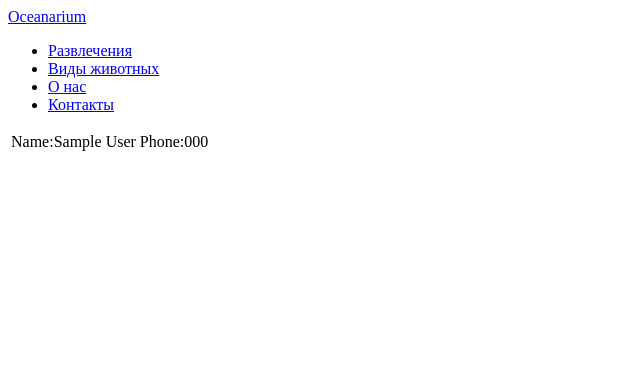
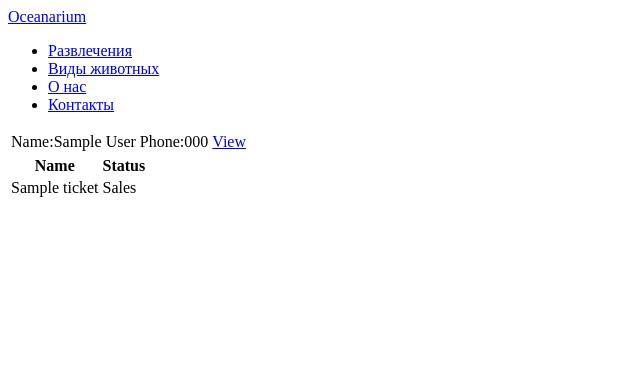
Before and after one commit to fallprojects/ErjanProject, a Django app: page / in a window 1280 px wide. Shown: the top 374 px of the page, without its empty margins (0-640 px from the left). Run offline with Django 3.2, Linux system fonts and the light colour scheme; tables that the repository leaves empty hold one stand-in row (values such as "Sample post").

Commit message:
add table with name and ticket

```diff
--- a/oceanarium/my_site/templates/my_site/home.html
+++ b/oceanarium/my_site/templates/my_site/home.html
@@ -1,13 +1,27 @@
 {%extends 'my_site/main.html'%}
 {%block content%}
 <table>
-
 {% for customer in customers %}
-
   <tr>
-    <td>Name:{{customer.full_name}}</td>
-    <td>Phone:{{customer.phone}}</td>
+    	<td>Name:{{customer.full_name}}</td>
+    	<td>Phone:{{customer.phone}}</td>
+	  	<td><a href="{% url 'customer_page' customer.id %}">View</a> </td>
 </tr>
 {% endfor%}
 </table>
+<table class="table table-sm">
+				<tr>
+					<th>Name</th>
+					<th>Status</th>
+				</tr>
+				{%for order in orders%}
+				<tr>
+					<td>{{order.ticket}}</td>
+					<td>{{order.status}}</td>
+				</tr>
+				{%endfor%}
+			</table>
+		</div>
+	</div>
+</div>
 {% endblock %}
```
